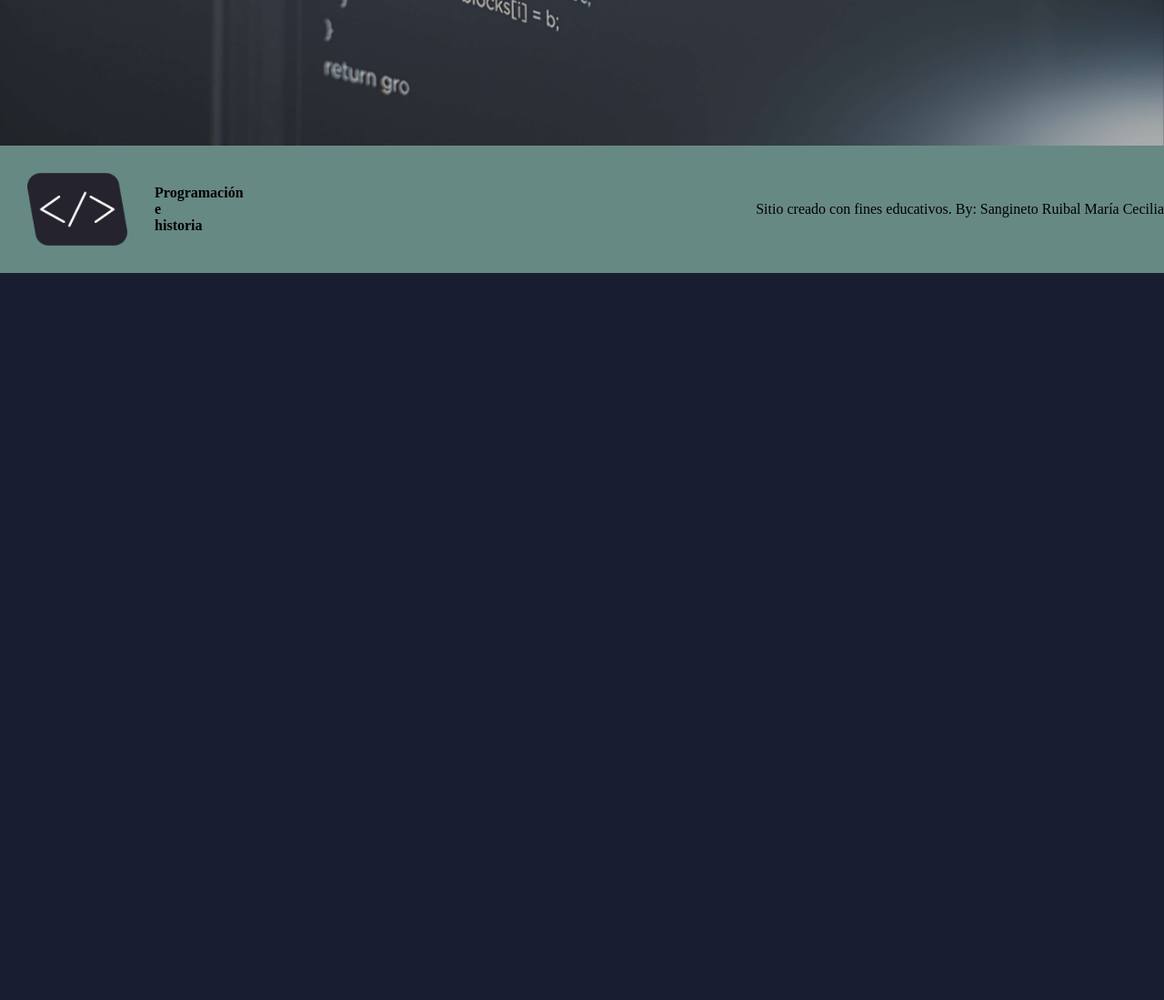
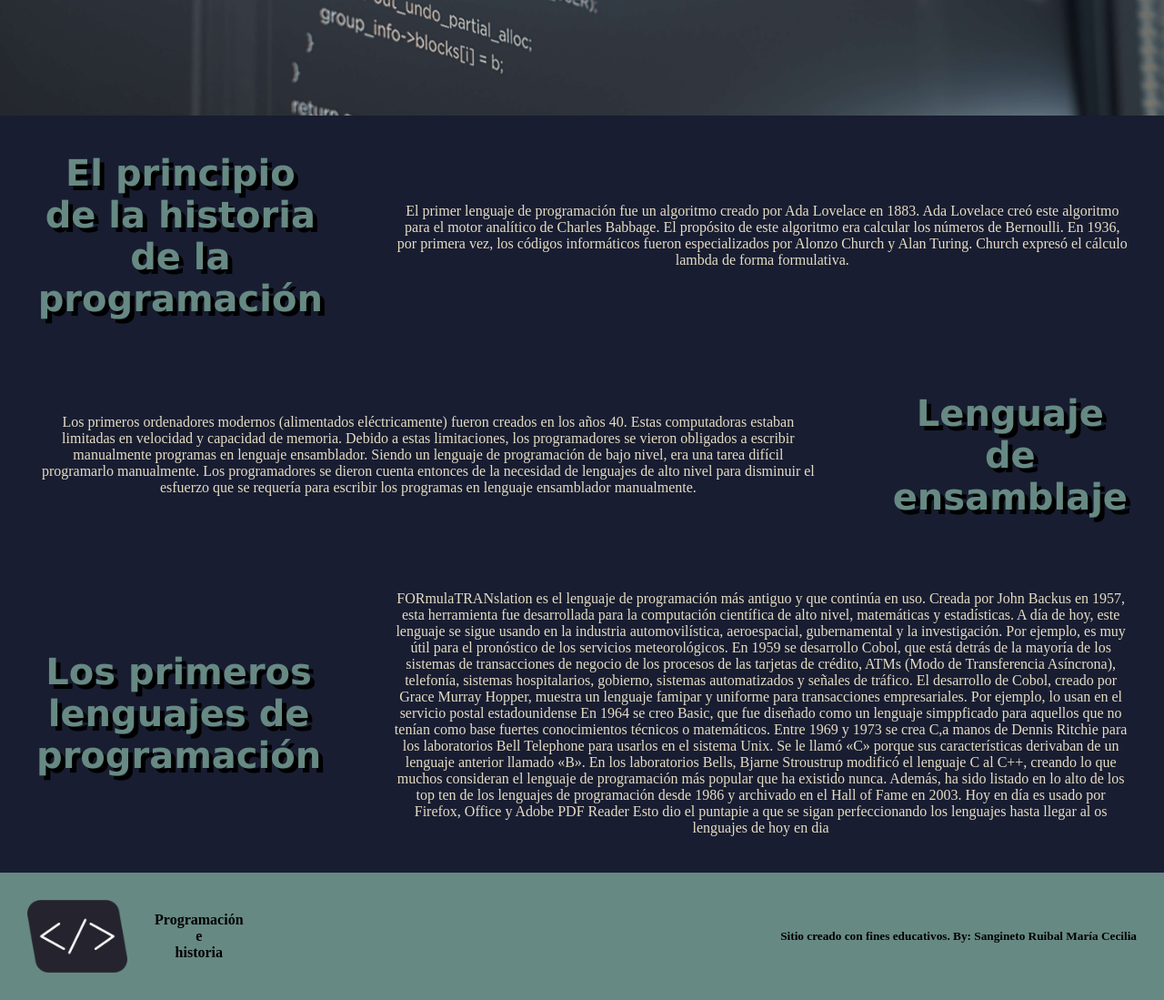
Before and after one commit to Cecilia-Sangineto/HTML-CSS-JS-Avanzado, a plain HTML site: page TP-Historia.html in a window 1280 px wide. Shown: the part 500-1599 px from the top of the page at 91% size. Before the commit the page ends 800 px from the top, so only its background shows below. Drawn offline with Linux system fonts and the light colour scheme.

Commit message:
arreglando footer

```diff
--- a/TP-Historia.html
+++ b/TP-Historia.html
@@ -22,8 +22,29 @@
     </div>
 
 
-    <main class="">
+    <main class="informacion">
+        <section>
+            <h1 class="info-title">El principio de la historia de la programación</h1>
+            <p class="historia">El primer lenguaje de programación fue un algoritmo creado por Ada Lovelace en 1883. Ada Lovelace creó este algoritmo para el motor analítico de Charles Babbage. El propósito de este algoritmo era calcular los números de Bernoulli. En 1936, por primera vez, los códigos informáticos fueron especializados por Alonzo Church y Alan Turing. Church expresó el cálculo lambda de forma formulativa.</p>
+        </section>
+        <section>
+            <p class="historia">Los primeros ordenadores modernos (alimentados eléctricamente) fueron creados en los años 40. Estas computadoras estaban limitadas en velocidad y capacidad de memoria.
+                Debido a estas limitaciones, los programadores se vieron obligados a escribir manualmente programas en lenguaje ensamblador. Siendo un lenguaje de programación de bajo nivel, era una tarea difícil programarlo manualmente. Los programadores se dieron cuenta entonces de la necesidad de lenguajes de alto nivel para disminuir el esfuerzo que se requería para escribir los programas en lenguaje ensamblador manualmente.</p>
+            <h1 class="info-title">Lenguaje de ensamblaje</h1>
+        </section>
+        <section>
+            <h1 class="info-title">Los primeros lenguajes de programación</h1>
+            <p class="historia">FORmulaTRANslation es el lenguaje de programación más antiguo y que continúa en uso. Creada por John Backus en 1957, esta herramienta fue desarrollada para la computación científica de alto nivel, matemáticas y estadísticas. A día de hoy, este lenguaje se sigue usando en la industria automovilística, aeroespacial, gubernamental y la investigación. Por ejemplo, es muy útil para el pronóstico de los servicios meteorológicos.
+                En 1959 se desarrollo Cobol, que está detrás de la mayoría de los sistemas de transacciones de negocio de los procesos de las tarjetas de crédito, ATMs (Modo de Transferencia Asíncrona), telefonía, sistemas hospitalarios, gobierno, sistemas automatizados y señales de tráfico.
+                El desarrollo de Cobol, creado por Grace Murray Hopper, muestra un lenguaje famipar y uniforme para transacciones empresariales. Por ejemplo, lo usan en el servicio postal estadounidense
 
+                En 1964 se creo Basic, que fue diseñado como un lenguaje simppficado para aquellos que no tenían como base fuertes conocimientos técnicos o matemáticos.
+
+                Entre 1969 y 1973 se crea C,a manos de Dennis Ritchie para los laboratorios Bell Telephone para usarlos en el sistema Unix. Se le llamó «C» porque sus características derivaban de un lenguaje anterior llamado «B».
+
+                En los laboratorios Bells, Bjarne Stroustrup modificó el lenguaje C al C++, creando lo que muchos consideran el lenguaje de programación más popular que ha existido nunca. Además, ha sido listado en lo alto de los top ten de los lenguajes de programación desde 1986 y archivado en el Hall of Fame en 2003. Hoy en día es usado por Firefox, Office y Adobe PDF Reader
+                Esto dio el puntapie a que se sigan perfeccionando los lenguajes hasta llegar al os lenguajes de hoy en dia</p>
+        </section>
     </main>
 
     <footer class="footer">
@@ -32,7 +53,7 @@
             <p class="Programacion-e-historia">Programación <br> e <br> historia </p>
         </div>
         <div class="footer-right">
-            Sitio creado con fines educativos. By: Sangineto Ruibal María Cecilia
+            <h5>Sitio creado con fines educativos. By: Sangineto Ruibal María Cecilia</h5>
         </div>
     </footer>
 
--- a/TP.css
+++ b/TP.css
@@ -2,8 +2,6 @@
 	--colorBeige: #E6DDC4;
 	--colorAzulOscuro: #181D31;
 	--colorSombraVerde: #678983;
-	--colorGris: rgb(128, 128, 128);
-	--colorAzulado: ;
 	--colorNegro: black;
 	--colorBlanco: white;
 }
@@ -136,10 +134,39 @@ main article button {
 	font-weight: bold;
 	display: grid;
 	justify-content: center;
+	text-align: center;
+	margin: auto;
 }
 
-.footer-right {
-	display: grid;
-	align-content: center;
+.footer-right{
+	display: flex;
+	align-items: center;
 	justify-content: center;
+	padding: 30px;
 }
+
+.informacion{
+	padding: auto;
+ 	display: block;
+}
+
+.info-title{
+	padding: 40px;
+	font-size: 40px;
+	font-family:Verdana, Geneva, Tahoma, sans-serif;
+	font-weight: bold;
+	color: var(--colorSombraVerde);
+	text-shadow: 5px 5px var(--colorNegro);
+	text-align: center;
+	margin: auto;
+}
+.historia{
+	padding: 40px;
+	color: var(--colorBeige);
+	text-align: center;
+	margin: auto;
+}
+section{
+	display: flex;
+	justify-content: space-between;
+}
```
